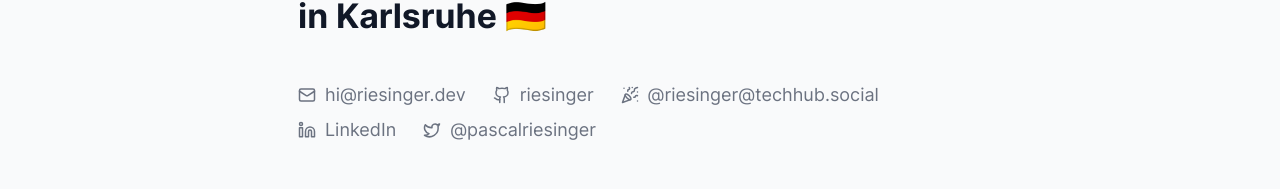
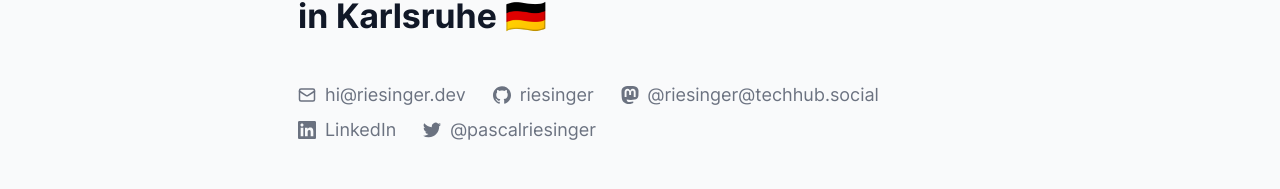
Before and after one commit to riesinger/website, a Next.js app: page / in a window 1280 px wide. Shown: the part 325-514 px from the top of the page. Built offline with nearby package versions, Linux system fonts and the light colour scheme.

Commit message:
Update icons on home page

```diff
--- a/pages/index.tsx
+++ b/pages/index.tsx
@@ -1,7 +1,7 @@
 import LimitWidth from "@/components/LimitWidth";
 import Layout from "components/layout/Layout";
 import { motion } from "framer-motion";
-import { Github, Linkedin, Mail, PartyPopper, Twitter } from "lucide-react";
+import { Mail } from "lucide-react";
 import Link from "next/link";
 
 export default function Home() {
@@ -40,25 +40,64 @@ export default function Home() {
               href="https://github.com/riesinger"
               className="inline-flex items-center hover:text-indigo-600 hover:dark:text-indigo-400"
             >
-              <Github className="w-4 h-4 mr-2" />
+              <svg
+                role="img"
+                viewBox="0 0 24 24"
+                xmlns="http://www.w3.org/2000/svg"
+                aria-label="GitHub"
+                className="w-4 h-4 mr-2"
+                fill="currentColor"
+              >
+                <path d="M12 .297c-6.63 0-12 5.373-12 12 0 5.303 3.438 9.8 8.205 11.385.6.113.82-.258.82-.577 0-.285-.01-1.04-.015-2.04-3.338.724-4.042-1.61-4.042-1.61C4.422 18.07 3.633 17.7 3.633 17.7c-1.087-.744.084-.729.084-.729 1.205.084 1.838 1.236 1.838 1.236 1.07 1.835 2.809 1.305 3.495.998.108-.776.417-1.305.76-1.605-2.665-.3-5.466-1.332-5.466-5.93 0-1.31.465-2.38 1.235-3.22-.135-.303-.54-1.523.105-3.176 0 0 1.005-.322 3.3 1.23.96-.267 1.98-.399 3-.405 1.02.006 2.04.138 3 .405 2.28-1.552 3.285-1.23 3.285-1.23.645 1.653.24 2.873.12 3.176.765.84 1.23 1.91 1.23 3.22 0 4.61-2.805 5.625-5.475 5.92.42.36.81 1.096.81 2.22 0 1.606-.015 2.896-.015 3.286 0 .315.21.69.825.57C20.565 22.092 24 17.592 24 12.297c0-6.627-5.373-12-12-12" />
+              </svg>
               riesinger
             </Link>
-            <span className="inline-flex items-center">
-              <PartyPopper className="w-4 h-4 mr-2" />
+            <Link
+              href="https://techhub.social/@riesinger"
+              className="inline-flex items-center hover:text-indigo-600 hover:dark:text-indigo-400"
+            >
+              <svg
+                role="img"
+                viewBox="0 0 24 24"
+                xmlns="http://www.w3.org/2000/svg"
+                aria-label="Mastodon"
+                className="w-4 h-4 mr-2"
+                fill="currentColor"
+              >
+                <path d="M23.268 5.313c-.35-2.578-2.617-4.61-5.304-5.004C17.51.242 15.792 0 11.813 0h-.03c-3.98 0-4.835.242-5.288.309C3.882.692 1.496 2.518.917 5.127.64 6.412.61 7.837.661 9.143c.074 1.874.088 3.745.26 5.611.118 1.24.325 2.47.62 3.68.55 2.237 2.777 4.098 4.96 4.857 2.336.792 4.849.923 7.256.38.265-.061.527-.132.786-.213.585-.184 1.27-.39 1.774-.753a.057.057 0 0 0 .023-.043v-1.809a.052.052 0 0 0-.02-.041.053.053 0 0 0-.046-.01 20.282 20.282 0 0 1-4.709.545c-2.73 0-3.463-1.284-3.674-1.818a5.593 5.593 0 0 1-.319-1.433.053.053 0 0 1 .066-.054c1.517.363 3.072.546 4.632.546.376 0 .75 0 1.125-.01 1.57-.044 3.224-.124 4.768-.422.038-.008.077-.015.11-.024 2.435-.464 4.753-1.92 4.989-5.604.008-.145.03-1.52.03-1.67.002-.512.167-3.63-.024-5.545zm-3.748 9.195h-2.561V8.29c0-1.309-.55-1.976-1.67-1.976-1.23 0-1.846.79-1.846 2.35v3.403h-2.546V8.663c0-1.56-.617-2.35-1.848-2.35-1.112 0-1.668.668-1.67 1.977v6.218H4.822V8.102c0-1.31.337-2.35 1.011-3.12.696-.77 1.608-1.164 2.74-1.164 1.311 0 2.302.5 2.962 1.498l.638 1.06.638-1.06c.66-.999 1.65-1.498 2.96-1.498 1.13 0 2.043.395 2.74 1.164.675.77 1.012 1.81 1.012 3.12z" />
+              </svg>
               @riesinger@techhub.social
-            </span>
+            </Link>
             <Link
               href="https://www.linkedin.com/in/pascal-riesinger/"
               className="inline-flex items-center hover:text-indigo-600 hover:dark:text-indigo-400"
             >
-              <Linkedin className="w-4 h-4 mr-2" />
+              <svg
+                role="img"
+                viewBox="0 0 24 24"
+                xmlns="http://www.w3.org/2000/svg"
+                aria-label="LinkedIn"
+                className="w-4 h-4 mr-2"
+                fill="currentColor"
+              >
+                <path d="M20.447 20.452h-3.554v-5.569c0-1.328-.027-3.037-1.852-3.037-1.853 0-2.136 1.445-2.136 2.939v5.667H9.351V9h3.414v1.561h.046c.477-.9 1.637-1.85 3.37-1.85 3.601 0 4.267 2.37 4.267 5.455v6.286zM5.337 7.433c-1.144 0-2.063-.926-2.063-2.065 0-1.138.92-2.063 2.063-2.063 1.14 0 2.064.925 2.064 2.063 0 1.139-.925 2.065-2.064 2.065zm1.782 13.019H3.555V9h3.564v11.452zM22.225 0H1.771C.792 0 0 .774 0 1.729v20.542C0 23.227.792 24 1.771 24h20.451C23.2 24 24 23.227 24 22.271V1.729C24 .774 23.2 0 22.222 0h.003z" />
+              </svg>
               LinkedIn
             </Link>
             <Link
               href="https://twitter.com/pascalriesinger"
               className="inline-flex items-center hover:text-indigo-600 hover:dark:text-indigo-400"
             >
-              <Twitter className="w-4 h-4 mr-2" />
+              <svg
+                role="img"
+                viewBox="0 0 24 24"
+                xmlns="http://www.w3.org/2000/svg"
+                aria-label="Twitter"
+                className="w-4 h-4 mr-2"
+                fill="currentColor"
+              >
+                <path d="M21.543 7.104c.015.211.015.423.015.636 0 6.507-4.954 14.01-14.01 14.01v-.003A13.94 13.94 0 0 1 0 19.539a9.88 9.88 0 0 0 7.287-2.041 4.93 4.93 0 0 1-4.6-3.42 4.916 4.916 0 0 0 2.223-.084A4.926 4.926 0 0 1 .96 9.167v-.062a4.887 4.887 0 0 0 2.235.616A4.928 4.928 0 0 1 1.67 3.148 13.98 13.98 0 0 0 11.82 8.292a4.929 4.929 0 0 1 8.39-4.49 9.868 9.868 0 0 0 3.128-1.196 4.941 4.941 0 0 1-2.165 2.724A9.828 9.828 0 0 0 24 4.555a10.019 10.019 0 0 1-2.457 2.549z" />
+              </svg>
               @pascalriesinger
             </Link>
           </div>
```
